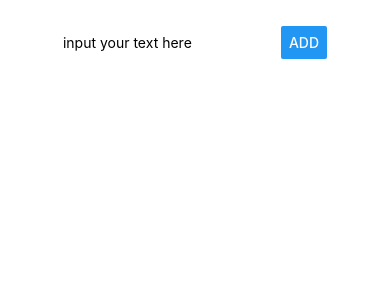
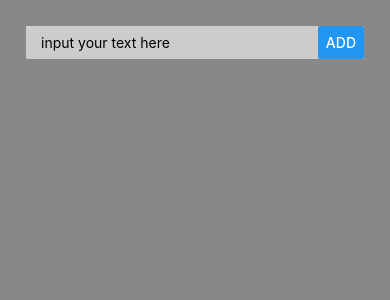
Before and after one commit to ik0oo/renat, a React Native app: screen / in a window 390 px wide. Shown: the top 300 px of the page. Built offline with nearby package versions, Linux system fonts and the light colour scheme.

Commit message:
changed styles && added remove item button

```diff
--- a/App.js
+++ b/App.js
@@ -12,7 +12,7 @@ export default class App extends React.Component {
     this.setState({ value });
   };
 
-  submitHandler = () => {
+  addElementHandler = () => {
     if (this.state.value.trim() === '') {
       return;
     }
@@ -24,12 +24,20 @@ export default class App extends React.Component {
     });
   };
 
+  removeElementHandler = (id) => {
+    this.setState(prevState => {
+      return {
+        arr: prevState.arr.filter((item, index) => index !== id),
+      };
+    })
+  }
+
   render() {
     const list = this.state.arr.map((content, index) => (
       <ListItem
         key={index}
         content={content}
-        onPress={() => { alert(`selected id - ${index}`); }}
+        onPress={() => this.removeElementHandler(index)}
       />
     ));
 
@@ -45,11 +53,11 @@ export default class App extends React.Component {
           <Button
             style={styles.button}
             title="Add"
-            onPress={this.submitHandler}
+            onPress={this.addElementHandler}
           />
         </View>
 
-        <View>
+        <View style={styles.list}>
           { list }
         </View>
       </View>
@@ -61,18 +69,26 @@ const styles = StyleSheet.create({
   container: {
     flex: 1,
     padding: 26,
-    backgroundColor: '#fff',
+    backgroundColor: '#888',
     alignItems: 'center',
     justifyContent: 'flex-start',
   },
   inputContainer: {
+    width: '100%',
+    backgroundColor: '#ccc',
     flexDirection: 'row',
     justifyContent: 'space-between',
+    marginBottom: 10,
   },
   input: {
     flex: 2,
+    padding: 3,
+    paddingLeft: 15,
   },
   button: {
     flex: 1,
+  },
+  list: {
+    width: '100%',
   }
 });
```
